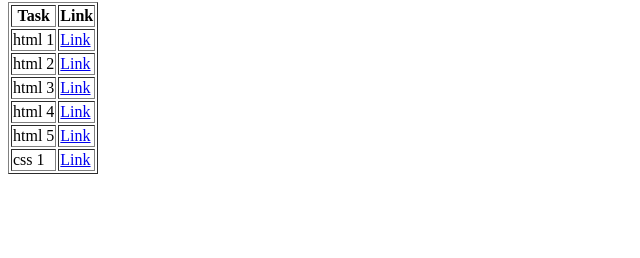
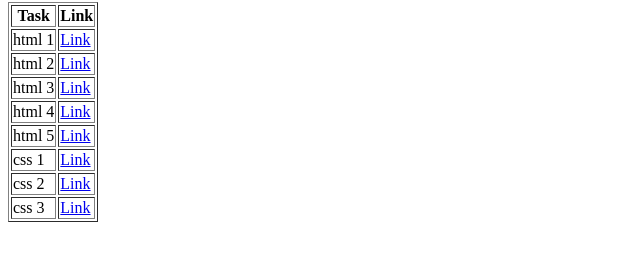
Before and after one commit to esthersam07/mernEthnus, a plain HTML site: page index.html in a window 1280 px wide. Shown: the part 78-336 px from the top of the page, without its empty margins (0-640 px from the left). Drawn offline with Linux system fonts and the light colour scheme.

Commit message:
Update index.html

```diff
--- a/index.html
+++ b/index.html
@@ -39,6 +39,14 @@
             <td>css 1</td>
             <td><a href="cssTask1.html">Link</a></td>
         </tr>
+        <tr>
+            <td>css 2</td>
+            <td><a href="cssTask2.html">Link</a></td>
+        </tr>
+        <tr>
+            <td>css 3</td>
+            <td><a href="cssTask3.html">Link</a></td>
+        </tr>
     </table>
 </body>
 </html>
```
